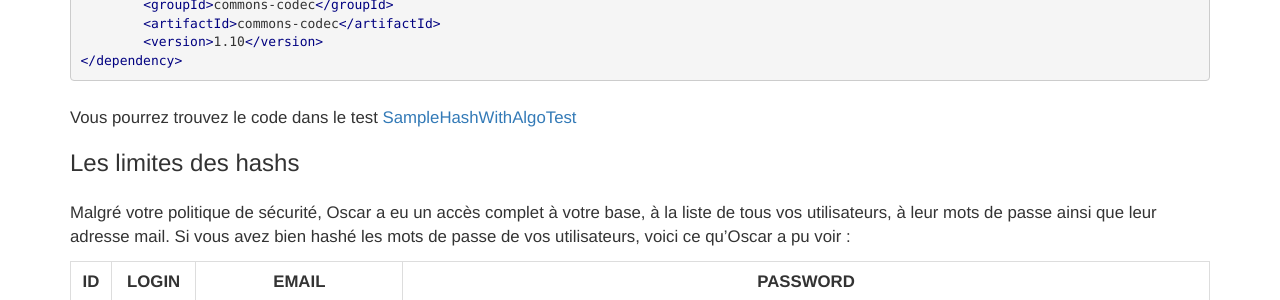
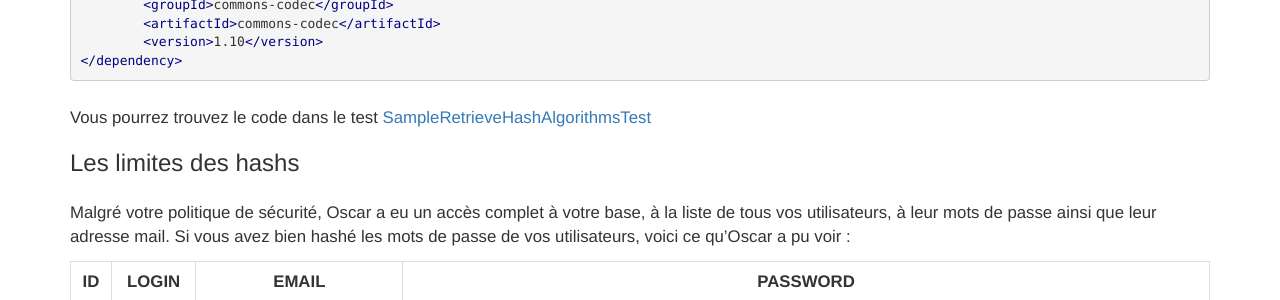
Before and after one commit to Patouche/Patouche.github.io, a Jekyll site: the page built from _posts/java/2015-03-21-stocker-des-mots-de-passe.md, in a window 1280 px wide and 1400 px high, scrolled down 4045 px. Shown: the part 152-452 px from the top of the window. Built offline with Jekyll 4.4.1, drawn with Linux system fonts in a browser that asks for light colours; nearby versions of some CDN libraries; some of the changed text lies outside the part shown.

Commit message:
Create link for sample

```diff
--- a/_posts/java/2015-03-21-stocker-des-mots-de-passe.md
+++ b/_posts/java/2015-03-21-stocker-des-mots-de-passe.md
@@ -166,7 +166,7 @@
 </dependency>
 {% endhighlight %}
 
-Vous pourrez trouvez le code dans le test [SampleHashWithAlgoTest](https://github.com/Patouche/soat-samples)
+Vous pourrez trouvez le code dans le test [SampleRetrieveHashAlgorithmsTest](https://github.com/Patouche/soat-samples/blob/master/soat-parent-code/soat-password/src/test/java/fr/patouche/soat/password/SampleRetrieveHashAlgorithmsTest.java#L28)
 
 ### Les limites des hashs
 
```
Also changed, not shown: other parts of _posts/java/2015-03-21-stocker-des-mots-de-passe.md (+1 -1 lines).
